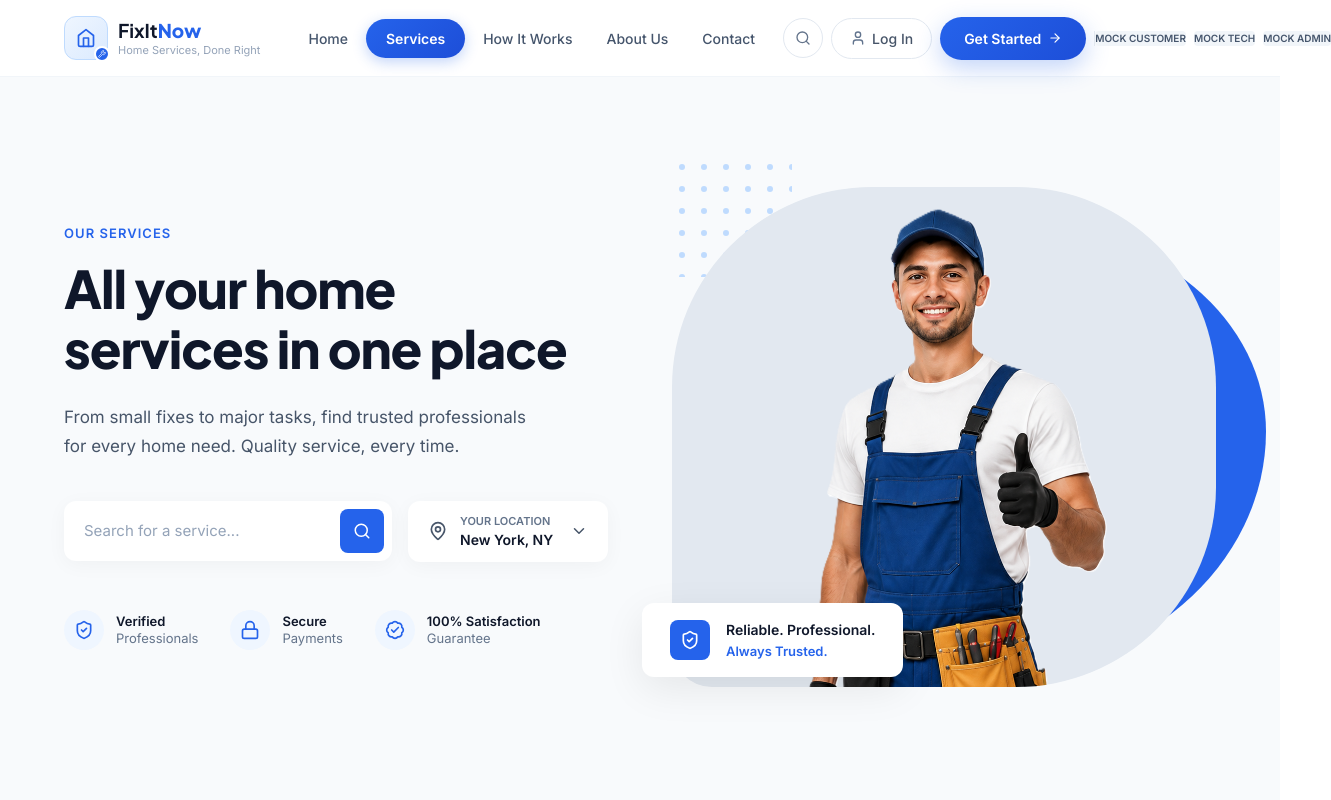
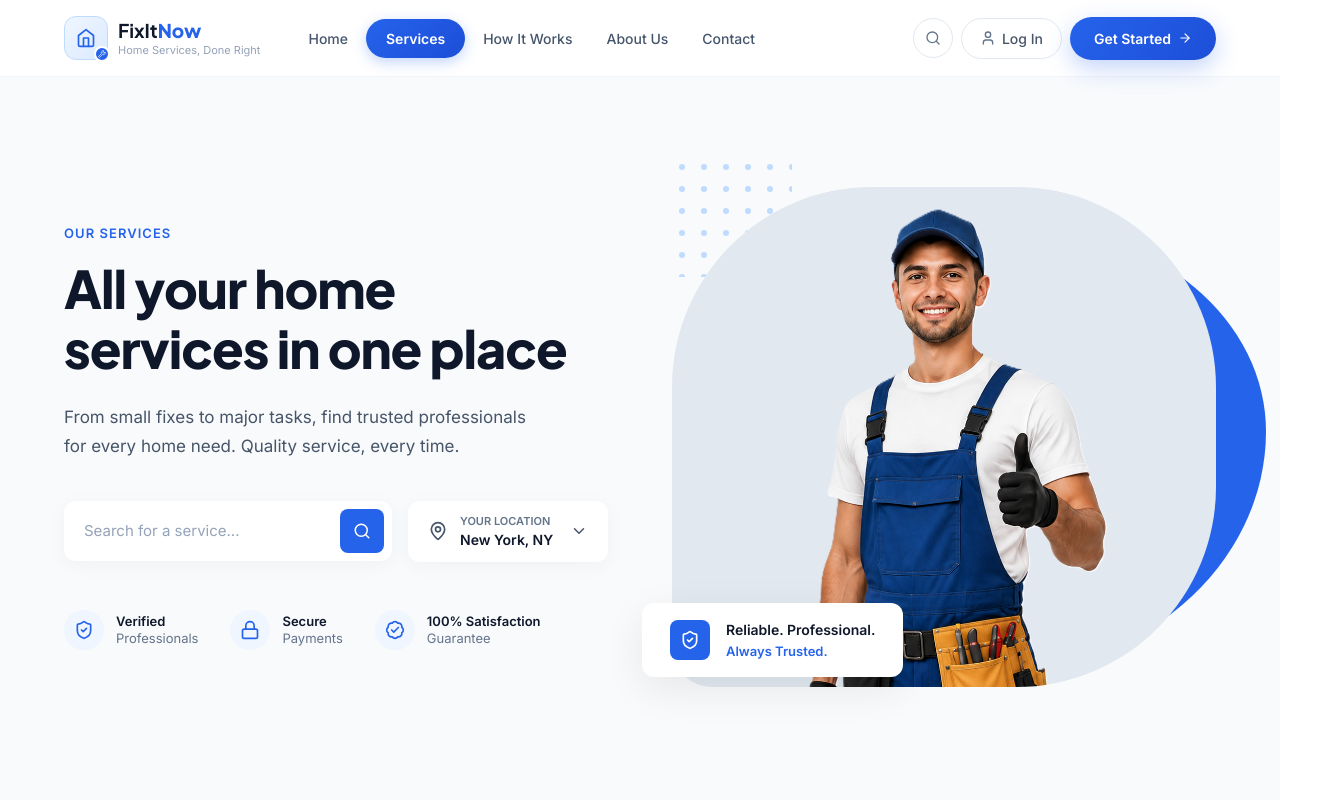
Before and after one commit to Tanvi183/B7A4-3-FixItNow-Frontend, a Next.js app: page /services in a window 1280 px wide. Shown: the top 800 px of the page, 1331 px wide, since content can reach past the window. Built offline with nearby package versions, Linux system fonts and the light colour scheme.

Commit message:
Navbar component for initial application layout

```diff
--- a/app/globals.css
+++ b/app/globals.css
@@ -1117,8 +1117,8 @@ h1, h2, h3, h4, h5, h6 {
 @media (max-width: 768px) {
   .about-hero-section { padding: 40px 0 32px; }
   .about-hero-heading { font-size: 36px; }
-  .about-stats-bar { flex-direction: column; align-items: stretch; gap: 24px; padding: 32px 24px; }
-  .about-stat-item { flex-direction: column; gap: 12px; }
+  .about-stats-bar { flex-direction: column; align-items: center; gap: 32px; padding: 32px 24px; }
+  .about-stat-item { flex-direction: column; gap: 12px; text-align: center; width: 100%; }
   .about-stat-divider { display: none; }
   .about-mission-card { flex-direction: column; align-items: center; text-align: center; padding: 32px 24px; gap: 16px; }
   .about-values-container { flex-direction: column; gap: 40px; padding: 40px 24px; }
@@ -2028,4 +2028,10 @@ h1, h2, h3, h4, h5, h6 {
   .services-cta-img-wrap { display: none; }
   .services-cta-content { padding: 0 0 40px; align-items: center; }
   .services-cta-features { border-left: none; border-top: 1px solid rgba(255,255,255,0.1); padding: 40px 0 0; width: 100%; align-items: center; }
-}
+  .services-cta-feature { width: 100%; max-width: 240px; justify-content: flex-start; }
+}
+
+@media (max-width: 480px) {
+  .services-cta-banner { padding: 32px 20px; }
+  .services-cta-features { padding: 32px 0 0; }
+}
--- a/components/Navbar.tsx
+++ b/components/Navbar.tsx
@@ -31,11 +31,6 @@ export function Navbar() {
   const [dropdownOpen, setDropdownOpen] = useState(false);
   const { isAuthenticated, user, logout, setUser } = useAuthStore();
 
-  // Temporary mock role setter for debugging/testing
-  const handleMockLogin = (role: string) => {
-    setUser({ id: "123", name: "Test User", email: "test@example.com", role });
-    setDropdownOpen(false);
-  };
 
   useEffect(() => {
     const onScroll = () => setScrolled(window.scrollY > 30);
@@ -386,15 +381,6 @@ export function Navbar() {
             </>
           )}
 
-          {/* Temporary Mock Login Buttons for Dev */}
-          {!isAuthenticated && (
-            <div className="hidden lg:flex items-center gap-2 right-controls-container border-l border-slate-200 pl-3 ml-1">
-              <button onClick={() => handleMockLogin("CUSTOMER")} className="text-[10px] bg-slate-100 hover:bg-slate-200 px-2 py-1 rounded text-slate-600 font-bold">MOCK CUSTOMER</button>
-              <button onClick={() => handleMockLogin("TECHNICIAN")} className="text-[10px] bg-slate-100 hover:bg-slate-200 px-2 py-1 rounded text-slate-600 font-bold">MOCK TECH</button>
-              <button onClick={() => handleMockLogin("ADMIN")} className="text-[10px] bg-slate-100 hover:bg-slate-200 px-2 py-1 rounded text-slate-600 font-bold">MOCK ADMIN</button>
-            </div>
-          )}
-
           {/* Mobile toggle */}
           <button
             onClick={() => setMobileOpen(!mobileOpen)}
```
